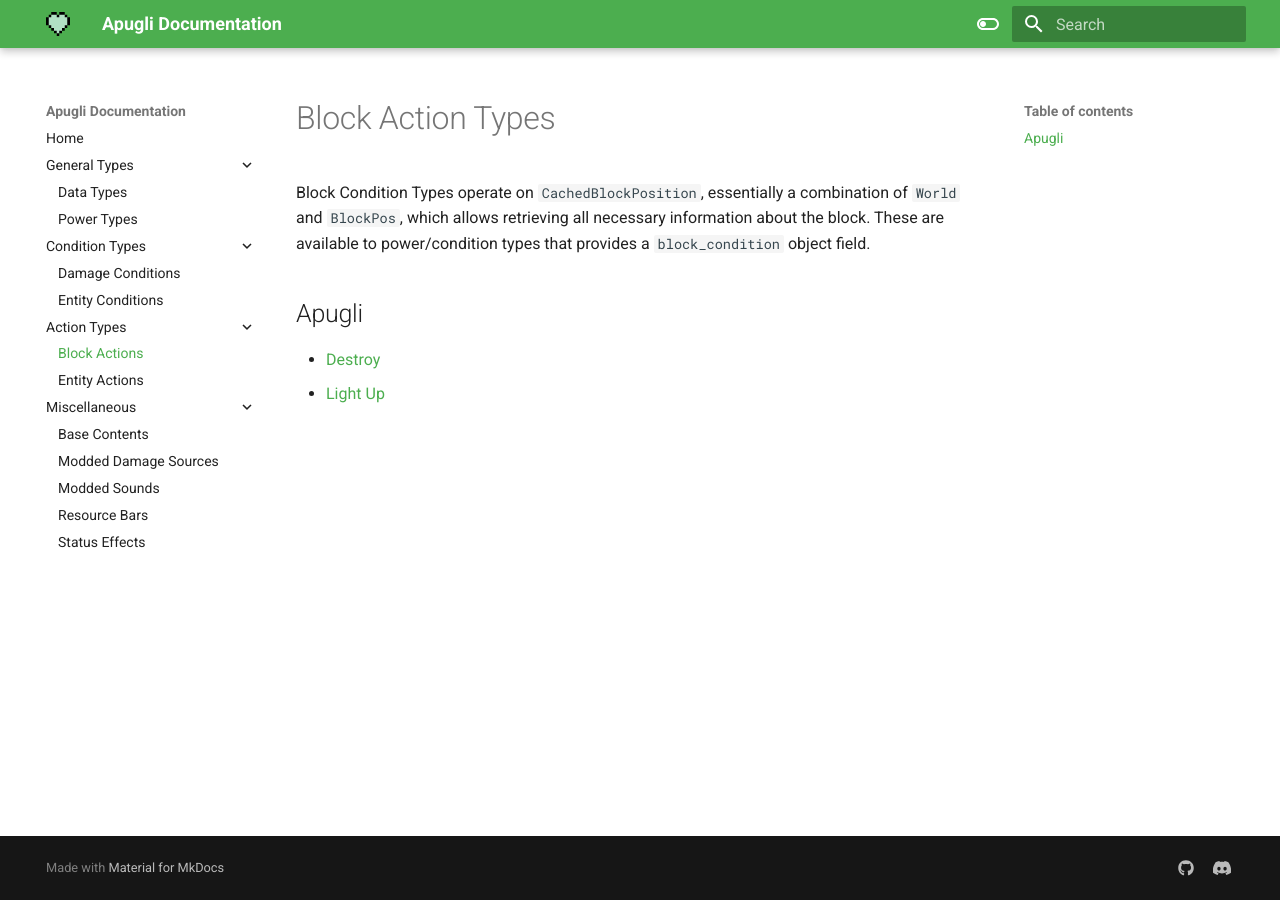
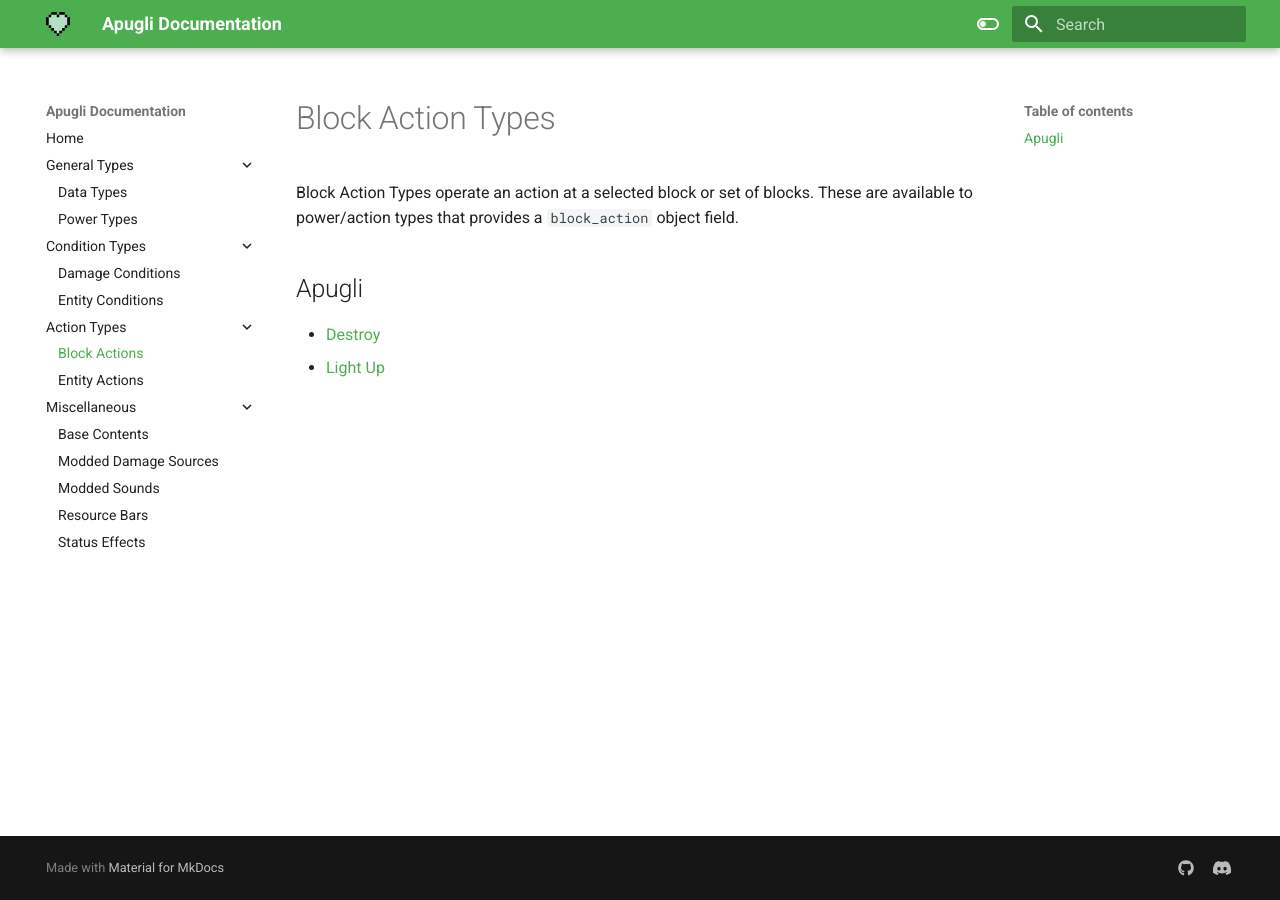
Before and after one commit to MerchantPug/apugli-docs, an MkDocs documentation site: the page built from docs/types/block_action_types.md, in a window 1280 px wide. Built offline with MkDocs 1.6.1 and Material for MkDocs 9.7.7, drawn with Linux system fonts in a browser that asks for light colours.

Commit message:
Update block_action_types.md

```diff
--- a/docs/types/block_action_types.md
+++ b/docs/types/block_action_types.md
@@ -5,7 +5,7 @@ date: 2022-01-08
 
 # Block Action Types
 
-Block Condition Types operate on `CachedBlockPosition`, essentially a combination of `World` and `BlockPos`, which allows retrieving all necessary information about the block. These are available to power/condition types that provides a `block_condition` object field.
+Block Action Types operate an action at a selected block or set of blocks. These are available to power/action types that provides a `block_action` object field.
 
 ## Apugli
 - [Destroy](destroy)
```
